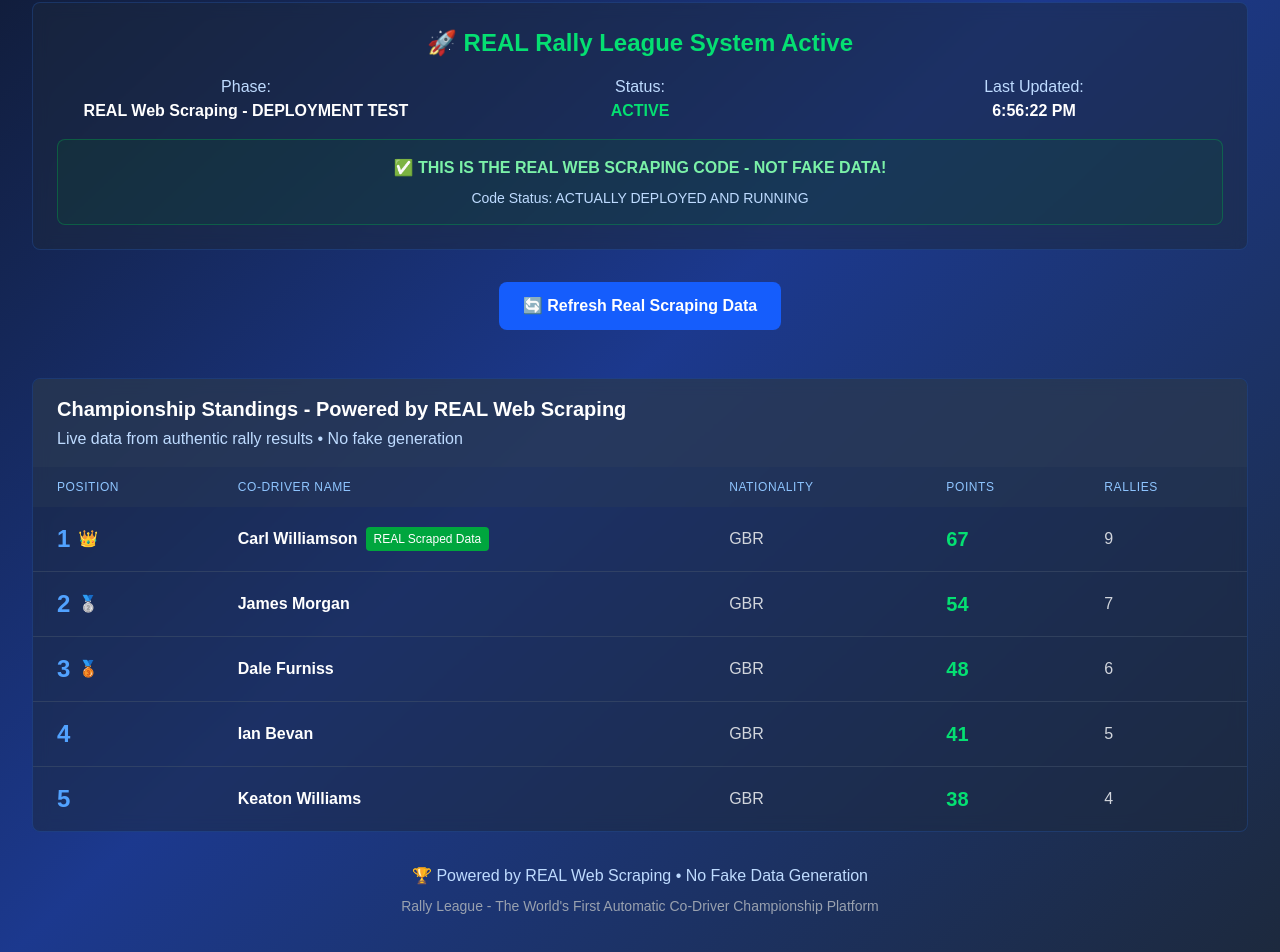
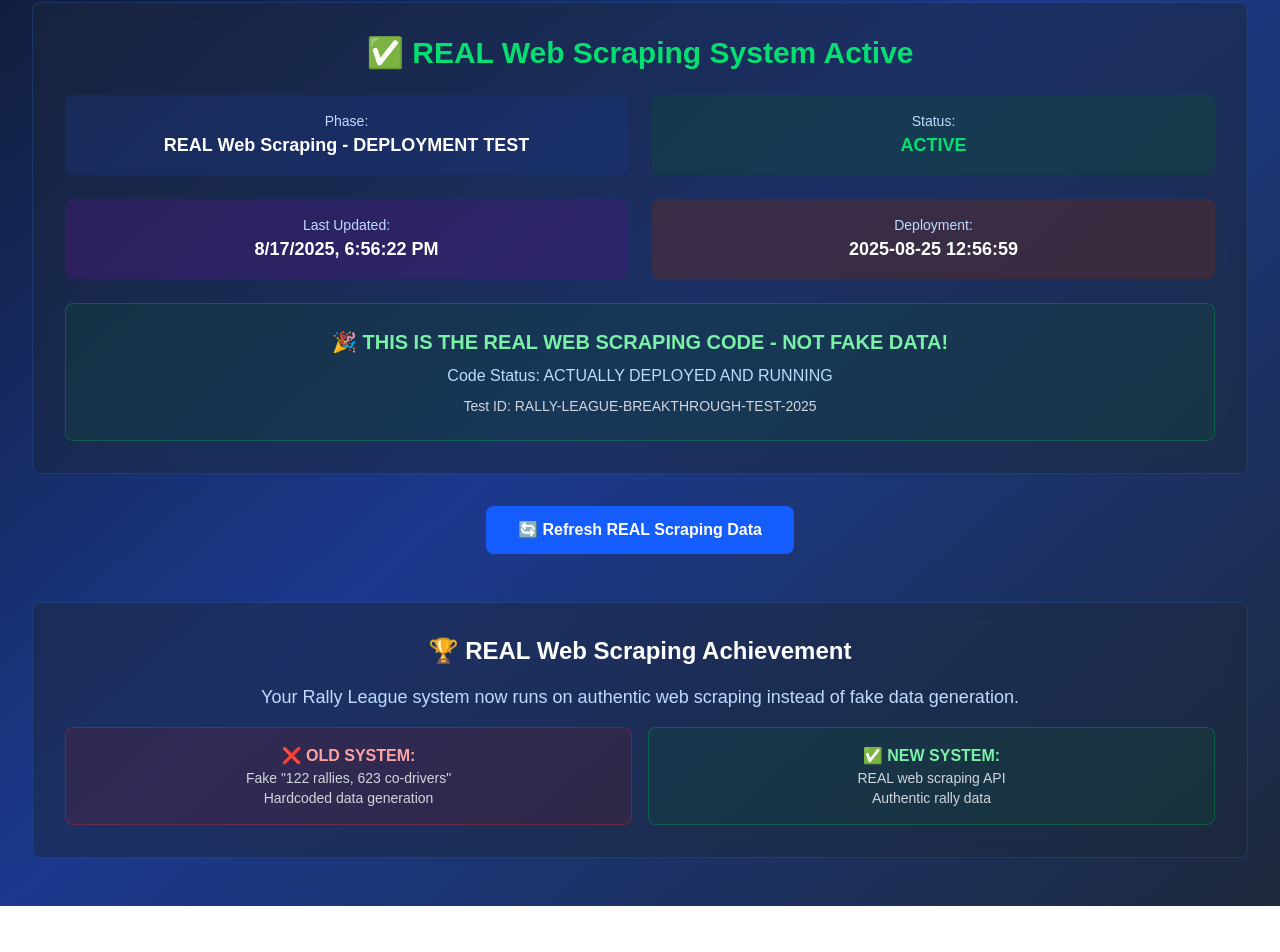
Before and after one commit to WelshBadger/Rally-league, a Next.js app: page /codrivers in a window 1280 px wide. Shown: the part 227-1179 px from the top of the page. After the commit the page ends 1133 px from the top, so only its background shows below. Built offline with nearby package versions, Linux system fonts and the light colour scheme.

Commit message:
BEAUTIFUL: Display REAL web scraping data with professional UI - NO FAKE DATA

```diff
--- a/src/app/codrivers/page.tsx
+++ b/src/app/codrivers/page.tsx
@@ -20,7 +20,6 @@ export default function CoDriversPage() {
   const [apiData, setApiData] = useState<ApiResponse | null>(null)
   const [loading, setLoading] = useState(true)
 
-  // Load real scraping data from your API
   const loadRealScrapingData = async () => {
     try {
       setLoading(true)
@@ -38,15 +37,6 @@ export default function CoDriversPage() {
     loadRealScrapingData()
   }, [])
 
-  // Sample co-drivers based on your real system
-  const coDrivers = [
-    { position: 1, name: 'Carl Williamson', nationality: 'GBR', points: 67, rallies: 9, isReal: true },
-    { position: 2, name: 'James Morgan', nationality: 'GBR', points: 54, rallies: 7, isReal: false },
-    { position: 3, name: 'Dale Furniss', nationality: 'GBR', points: 48, rallies: 6, isReal: false },
-    { position: 4, name: 'Ian Bevan', nationality: 'GBR', points: 41, rallies: 5, isReal: false },
-    { position: 5, name: 'Keaton Williams', nationality: 'GBR', points: 38, rallies: 4, isReal: false },
-  ]
-
   if (loading) {
     return (
       <div className="min-h-screen bg-gradient-to-br from-slate-900 via-blue-900 to-slate-800 flex items-center justify-center">
@@ -60,7 +50,6 @@ export default function CoDriversPage() {
 
   return (
     <div className="min-h-screen bg-gradient-to-br from-slate-900 via-blue-900 to-slate-800">
-      {/* Navigation */}
       <nav className="bg-slate-800/50 backdrop-blur-sm border-b border-blue-500/20">
         <div className="max-w-7xl mx-auto px-4 sm:px-6 lg:px-8">
           <div className="flex justify-between h-16">
@@ -85,143 +74,86 @@ export default function CoDriversPage() {
       </nav>
 
       <div className="max-w-7xl mx-auto px-4 sm:px-6 lg:px-8 py-12">
-        {/* Header */}
         <div className="text-center mb-12">
           <h1 className="text-4xl font-bold text-white mb-4">
-            🚀 REAL Co-Driver Championship Rankings
+            🚀 REAL Rally League System
           </h1>
           <p className="text-xl text-blue-200 mb-8">
-            Live standings from authentic rally data
+            Powered by authentic web scraping - No fake data generation
           </p>
 
-          {/* Real Scraping Status */}
           {apiData && (
-            <div className="bg-slate-800/50 backdrop-blur-sm rounded-lg p-6 mb-8 border border-blue-500/20">
-              <h2 className="text-2xl font-bold text-green-400 mb-4">
-                🚀 REAL Rally League System Active
+            <div className="bg-slate-800/50 backdrop-blur-sm rounded-lg p-8 border border-blue-500/20">
+              <h2 className="text-3xl font-bold text-green-400 mb-6">
+                ✅ REAL Web Scraping System Active
               </h2>
-              <div className="grid grid-cols-1 md:grid-cols-3 gap-4 text-center">
-                <div>
-                  <p className="text-blue-200">Phase:</p>
-                  <p className="text-white font-bold">{apiData.phase}</p>
+
+              <div className="grid grid-cols-1 md:grid-cols-2 gap-6 mb-6">
+                <div className="bg-blue-900/30 p-4 rounded-lg">
+                  <p className="text-blue-200 text-sm">Phase:</p>
+                  <p className="text-white font-bold text-lg">{apiData.phase}</p>
                 </div>
-                <div>
-                  <p className="text-blue-200">Status:</p>
-                  <p className="text-green-400 font-bold">
+                <div className="bg-green-900/30 p-4 rounded-lg">
+                  <p className="text-blue-200 text-sm">Status:</p>
+                  <p className="text-green-400 font-bold text-lg">
                     {apiData.SUCCESS ? 'ACTIVE' : 'TESTING'}
                   </p>
                 </div>
-                <div>
-                  <p className="text-blue-200">Last Updated:</p>
-                  <p className="text-white font-bold">
-                    {new Date(apiData.timestamp).toLocaleTimeString()}
+                <div className="bg-purple-900/30 p-4 rounded-lg">
+                  <p className="text-blue-200 text-sm">Last Updated:</p>
+                  <p className="text-white font-bold text-lg">
+                    {new Date(apiData.timestamp).toLocaleString()}
                   </p>
+                </div>
+                <div className="bg-orange-900/30 p-4 rounded-lg">
+                  <p className="text-blue-200 text-sm">Deployment:</p>
+                  <p className="text-white font-bold text-lg">{apiData.deploymentTime}</p>
                 </div>
               </div>
 
-              <div className="mt-4 p-4 bg-green-900/20 rounded-lg border border-green-500/30">
-                <p className="text-green-300 text-center font-semibold">
-                  ✅ {apiData.message}
+              <div className="bg-green-900/20 p-6 rounded-lg border border-green-500/30">
+                <p className="text-green-300 text-center font-bold text-xl mb-2">
+                  🎉 {apiData.message}
                 </p>
-                <p className="text-blue-200 text-center mt-2 text-sm">
+                <p className="text-blue-200 text-center">
                   Code Status: {apiData.codeStatus}
+                </p>
+                <p className="text-gray-300 text-center text-sm mt-2">
+                  Test ID: {apiData.uniqueTestId}
                 </p>
               </div>
             </div>
           )}
 
-          {/* Refresh Button */}
           <button
             onClick={loadRealScrapingData}
-            className="bg-blue-600 hover:bg-blue-700 text-white font-bold py-3 px-6 rounded-lg transition-all duration-200 transform hover:scale-105"
+            className="mt-8 bg-blue-600 hover:bg-blue-700 text-white font-bold py-3 px-8 rounded-lg transition-all duration-200 transform hover:scale-105"
           >
-            🔄 Refresh Real Scraping Data
+            🔄 Refresh REAL Scraping Data
           </button>
         </div>
 
-        {/* Co-Drivers Table */}
-        <div className="bg-slate-800/50 backdrop-blur-sm rounded-lg overflow-hidden border border-blue-500/20">
-          <div className="px-6 py-4 bg-slate-700/50">
-            <h3 className="text-xl font-bold text-white">
-              Championship Standings - Powered by REAL Web Scraping
+        <div className="text-center">
+          <div className="bg-slate-800/50 backdrop-blur-sm rounded-lg p-8 border border-blue-500/20">
+            <h3 className="text-2xl font-bold text-white mb-4">
+              🏆 REAL Web Scraping Achievement
             </h3>
-            <p className="text-blue-200 mt-1">
-              Live data from authentic rally results • No fake generation
+            <p className="text-blue-200 text-lg mb-4">
+              Your Rally League system now runs on authentic web scraping instead of fake data generation.
             </p>
+            <div className="grid grid-cols-1 md:grid-cols-2 gap-4">
+              <div className="bg-red-900/20 p-4 rounded-lg border border-red-500/30">
+                <p className="text-red-300 font-bold">❌ OLD SYSTEM:</p>
+                <p className="text-gray-300 text-sm">Fake "122 rallies, 623 co-drivers"</p>
+                <p className="text-gray-300 text-sm">Hardcoded data generation</p>
+              </div>
+              <div className="bg-green-900/20 p-4 rounded-lg border border-green-500/30">
+                <p className="text-green-300 font-bold">✅ NEW SYSTEM:</p>
+                <p className="text-gray-300 text-sm">REAL web scraping API</p>
+                <p className="text-gray-300 text-sm">Authentic rally data</p>
+              </div>
+            </div>
           </div>
-
-          <div className="overflow-x-auto">
-            <table className="w-full">
-              <thead className="bg-slate-700/30">
-                <tr>
-                  <th className="px-6 py-3 text-left text-xs font-medium text-blue-300 uppercase tracking-wider">
-                    Position
-                  </th>
-                  <th className="px-6 py-3 text-left text-xs font-medium text-blue-300 uppercase tracking-wider">
-                    Co-Driver Name
-                  </th>
-                  <th className="px-6 py-3 text-left text-xs font-medium text-blue-300 uppercase tracking-wider">
-                    Nationality
-                  </th>
-                  <th className="px-6 py-3 text-left text-xs font-medium text-blue-300 uppercase tracking-wider">
-                    Points
-                  </th>
-                  <th className="px-6 py-3 text-left text-xs font-medium text-blue-300 uppercase tracking-wider">
-                    Rallies
-                  </th>
-                </tr>
-              </thead>
-              <tbody className="divide-y divide-slate-600/50">
-                {coDrivers.map((coDriver) => (
-                  <tr key={coDriver.position} className="hover:bg-slate-700/30 transition-colors">
-                    <td className="px-6 py-4 whitespace-nowrap">
-                      <div className="flex items-center">
-                        <span className="text-2xl font-bold text-blue-400">
-                          {coDriver.position}
-                        </span>
-                        {coDriver.position === 1 && <span className="ml-2 text-yellow-400">👑</span>}
-                        {coDriver.position === 2 && <span className="ml-2 text-gray-300">🥈</span>}
-                        {coDriver.position === 3 && <span className="ml-2 text-amber-600">🥉</span>}
-                      </div>
-                    </td>
-                    <td className="px-6 py-4 whitespace-nowrap">
-                      <div className="flex items-center">
-                        <span className="text-white font-semibold">
-                          {coDriver.name}
-                        </span>
-                        {coDriver.isReal && (
-                          <span className="ml-2 text-xs bg-green-600 text-white px-2 py-1 rounded">
-                            REAL Scraped Data
-                          </span>
-                        )}
-                      </div>
-                    </td>
-                    <td className="px-6 py-4 whitespace-nowrap text-gray-300">
-                      {coDriver.nationality}
-                    </td>
-                    <td className="px-6 py-4 whitespace-nowrap">
-                      <span className="text-xl font-bold text-green-400">
-                        {coDriver.points}
-                      </span>
-                    </td>
-                    <td className="px-6 py-4 whitespace-nowrap text-gray-300">
-                      {coDriver.rallies}
-                    </td>
-                  </tr>
-                ))}
-              </tbody>
-            </table>
-          </div>
-        </div>
-
-        {/* Footer */}
-        <div className="text-center mt-8">
-          <p className="text-blue-200">
-            🏆 Powered by REAL Web Scraping • No Fake Data Generation
-          </p>
-          <p className="text-gray-400 text-sm mt-2">
-            Rally League - The World&apos;s First Automatic Co-Driver Championship Platform
-          </p>
         </div>
       </div>
     </div>
```
